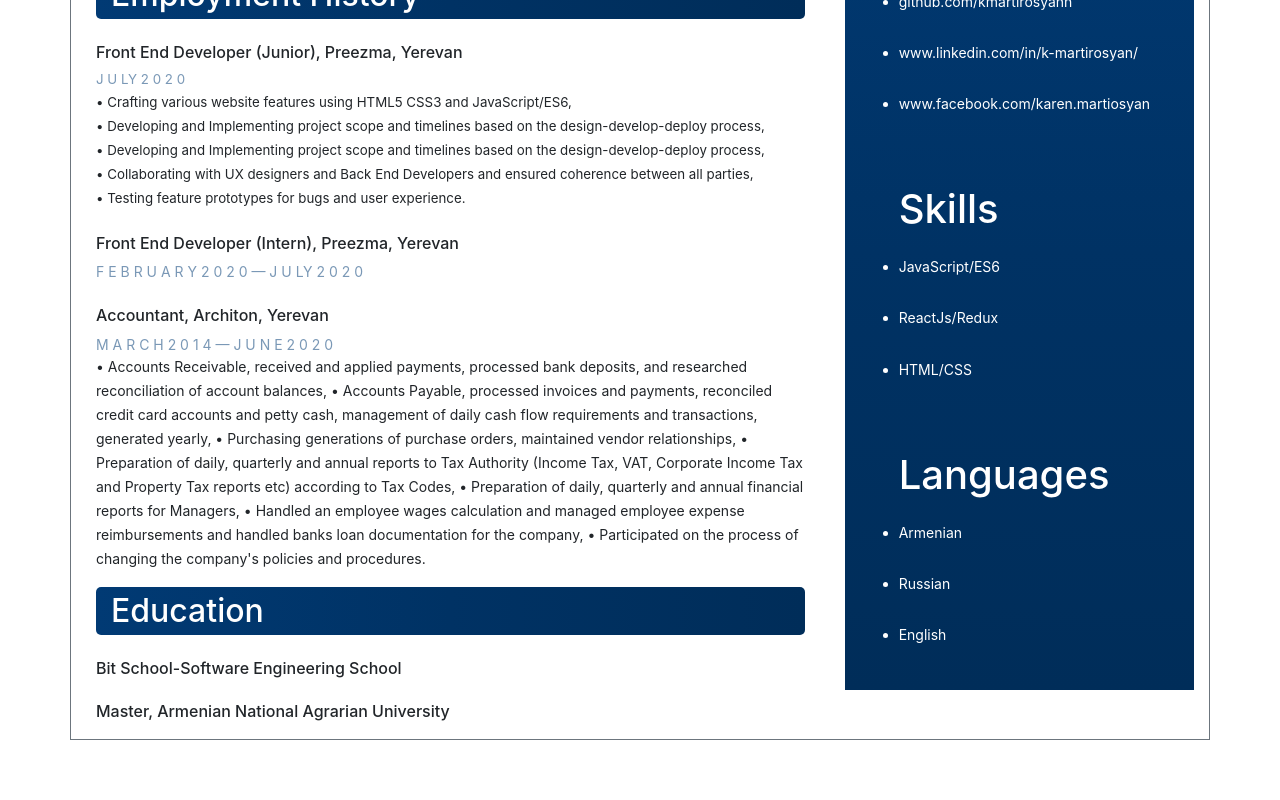
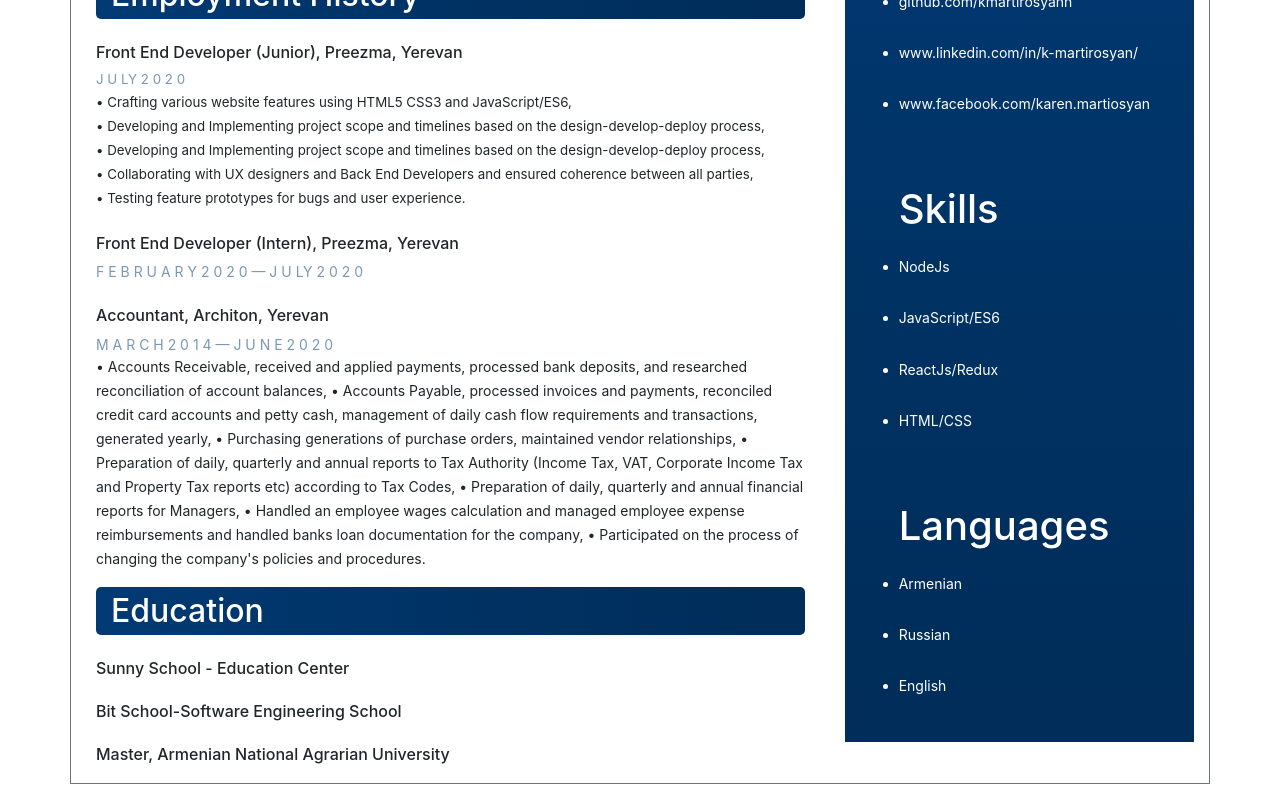
Before and after one commit to kmartirosyann/react-js_beg_06, a React (Create React App) app: page / in a window 1280 px wide. Shown: the part 552-1352 px from the top of the page. Before the commit the page ends 1308 px from the top, so only its background shows below. Built offline with nearby package versions, Linux system fonts and the light colour scheme; no server answers.

Commit message:
add envstls

```diff
--- a/src/component/home/Home.js
+++ b/src/component/home/Home.js
@@ -69,6 +69,7 @@ class Home extends Component {
                                     • Preparation of daily, quarterly and annual financial reports for Managers, • Handled an employee wages calculation and managed employee expense  reimbursements and handled banks loan documentation for the company, • Participated on the process of changing the company's policies and procedures.
                                     </p>
                                     <h2>Education  </h2>
+                                    <h6 className='mt-4'> Sunny School - Education Center </h6>
                                     <h6 className='mt-4'> Bit School-Software Engineering School </h6>
                                     <h6 className='mt-4'>Master, Armenian National Agrarian University</h6>
                                 </div>
@@ -94,6 +95,9 @@ class Home extends Component {
                                 </ul>
                                 <h1>Skills  </h1>
                                 <ul>
+                                    <li>
+                                        NodeJs
+                                    </li>
                                     <li>
                                         JavaScript/ES6
                                     </li>
--- a/src/component/modal/SortDataModalTodo.js
+++ b/src/component/modal/SortDataModalTodo.js
@@ -25,7 +25,6 @@ function SortDataTodo({
     }
     const handleChangeDay = (name, value) => {
         let date = { name, value }
-
         changeSortData(date)
     }
     const handleSearch = () => {
@@ -43,6 +42,7 @@ function SortDataTodo({
         resetData()
         getTodoItems()
     }
+
     return (
         <div>
             <Modal show={sortModal} aria-labelledby="contained-modal-title-vcenter">
--- a/src/component/navbar/Navbar.js
+++ b/src/component/navbar/Navbar.js
@@ -36,6 +36,7 @@ export default function NavBar() {
     fontWeight: "bold",
     color: "#fff",
     backgroundColor:"#17191b"
+
   }} to="/contact" className="px-3">Contact</NavLink>
       </Nav>
      <SortTodo/>
--- a/src/component/sortTodo/SortTodo.js
+++ b/src/component/sortTodo/SortTodo.js
@@ -57,6 +57,7 @@ function SortTodo({
                 <Button
                     variant="outline-success"
                     onClick={resetReqvest}
+                    className="mr-3"
                 >
                     <i className="bi bi-trash-fill"></i>
                 </Button>
--- a/src/component/todo/TodoList.js
+++ b/src/component/todo/TodoList.js
@@ -59,7 +59,7 @@ import DatePicker from 'react-datepicker';
                 <Col key={index} className="input-group col-lg-4 ">
                 <Modal.Dialog  style= {{width : "100%"}}>
                     <Modal.Header >
-                      <Link to={`/sinlPach/${item._id}`}> <Modal.Title>{item.title}</Modal.Title></Link>
+                      <Link to={`/sinlPach/${item._id}`} style={{color:"#000"}}> <Modal.Title>{item.title}</Modal.Title></Link>
                         <input
                         type="checkbox"
                         onChange={ () => hendelechange(item._id)}
--- a/src/store/reducers/globaleReducer.js
+++ b/src/store/reducers/globaleReducer.js
@@ -9,7 +9,7 @@ const inishelstate = {
     errMessage: '',
     singlArray: [],
     successMessage: '',
-    sortData: {search:'','create_lte':''}
+    sortData: {}
 }
 
 const globaleReducer = (state = inishelstate, action) => {
```
Also changed, not shown: src/component/home/about.module.css (line endings or trailing spaces). Lines whose indentation alone changed are shown as unchanged.
